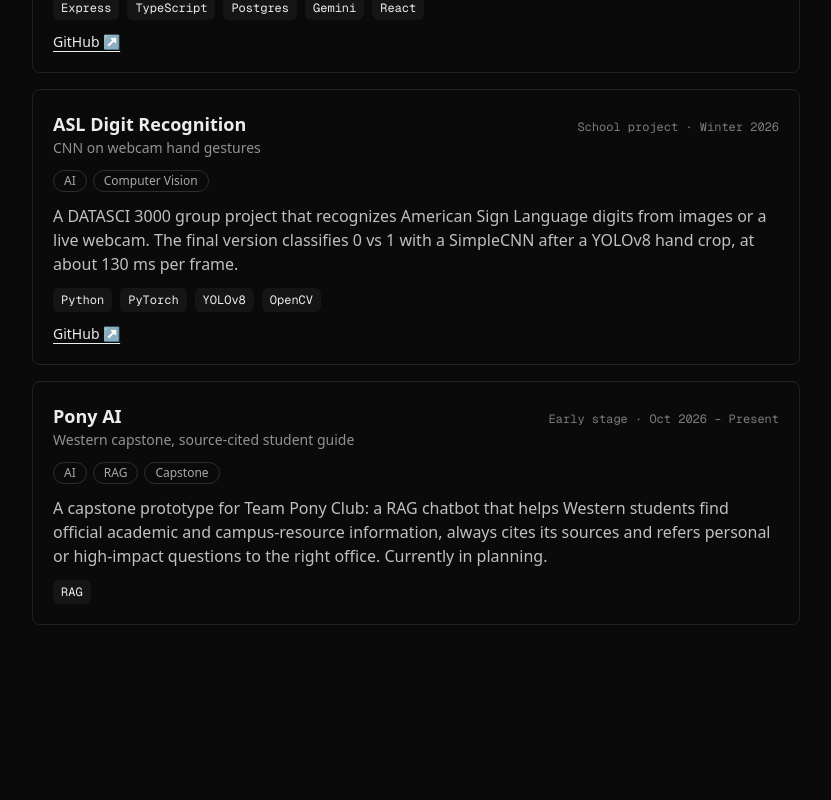
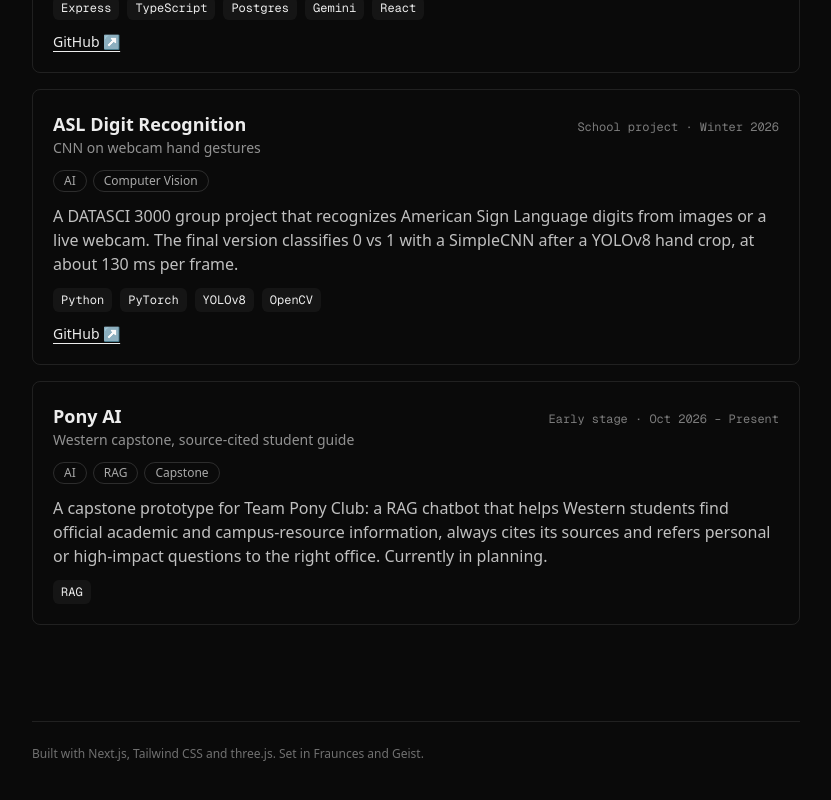
Before and after one commit to alam389/Portifolio-website, a Next.js app: page /projects in a window 1280 px wide. Shown: the part 1263-2063 px from the top of the page, without its empty margins (260-1091 px from the left). Before the commit the page ends 1952 px from the top, so only its background shows below. Built offline with nearby package versions, Linux system fonts and the light colour scheme.

Commit message:
Add Fraunces display serif and colophon footer

```diff
--- a/src/app/globals.css
+++ b/src/app/globals.css
@@ -25,6 +25,7 @@
   --color-surface: var(--surface);
   --font-sans: var(--font-geist-sans);
   --font-mono: var(--font-geist-mono);
+  --font-display: var(--font-fraunces);
 }
 
 /* Lenis: required rules so native smooth scroll doesn't fight it */
@@ -46,3 +47,11 @@ body {
   color: var(--foreground);
   font-family: var(--font-sans), system-ui, sans-serif;
 }
+
+/* Page and section headings get the display serif; everything else stays
+   Geist. SOFT rounds Fraunces' terminals so it reads warm, not bookish. */
+h1,
+h2 {
+  font-family: var(--font-display), Georgia, serif;
+  font-variation-settings: "SOFT" 50;
+}
--- a/src/app/layout.tsx
+++ b/src/app/layout.tsx
@@ -1,9 +1,9 @@
 import type { Metadata } from "next";
-import { Geist, Geist_Mono } from "next/font/google";
+import { Fraunces, Geist, Geist_Mono } from "next/font/google";
 import Sidebar from "@/components/Sidebar";
 import SmoothScroll from "@/components/SmoothScroll";
 import { themeInitScript } from "@/components/theme";
-import { profile } from "@/data";
+import { profile, site } from "@/data";
 import "./globals.css";
 
 const geistSans = Geist({
@@ -14,6 +14,13 @@ const geistSans = Geist({
 const geistMono = Geist_Mono({
   variable: "--font-geist-mono",
   subsets: ["latin"],
+});
+
+// Display serif for h1/h2 (see globals.css). Variable, so the SOFT axis works.
+const fraunces = Fraunces({
+  variable: "--font-fraunces",
+  subsets: ["latin"],
+  axes: ["SOFT", "opsz"],
 });
 
 export const metadata: Metadata = {
@@ -34,13 +41,16 @@ export default function RootLayout({
         <script dangerouslySetInnerHTML={{ __html: themeInitScript }} />
       </head>
       <body
-        className={`${geistSans.variable} ${geistMono.variable} antialiased`}
+        className={`${geistSans.variable} ${geistMono.variable} ${fraunces.variable} antialiased`}
       >
         <SmoothScroll />
         <Sidebar />
         <div className="md:pl-18">
           <main className="mx-auto box-content max-w-3xl px-6 pt-10 pb-28 md:px-16 md:py-16">
             {children}
+            <footer className="mt-24 border-t border-foreground/10 pt-6 text-xs text-foreground/45">
+              {site.colophon}
+            </footer>
           </main>
         </div>
       </body>
--- a/src/data/index.ts
+++ b/src/data/index.ts
@@ -3,3 +3,4 @@ export { profile, skills } from "./profile";
 export { experiences, volunteering } from "./experiences";
 export { projects, projectStatusLabel } from "./projects";
 export { journey } from "./journey";
+export { site } from "./site";
--- /dev/null
+++ b/src/data/site.ts
@@ -0,0 +1,5 @@
+// Facts about the site itself, not about Anthony.
+export const site = {
+  colophon:
+    "Built with Next.js, Tailwind CSS and three.js. Set in Fraunces and Geist.",
+};
```
